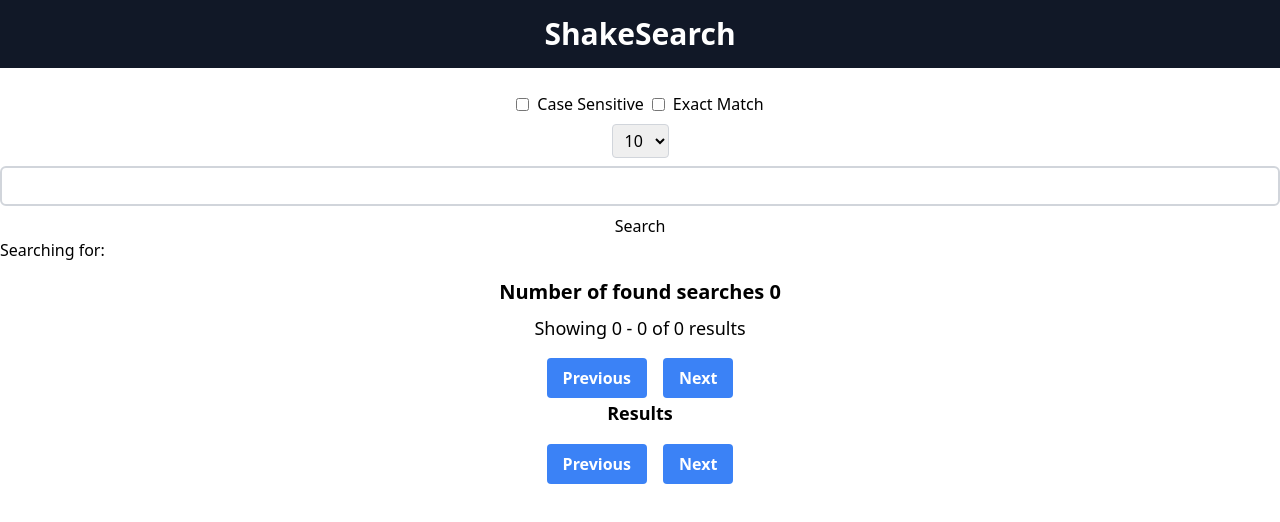
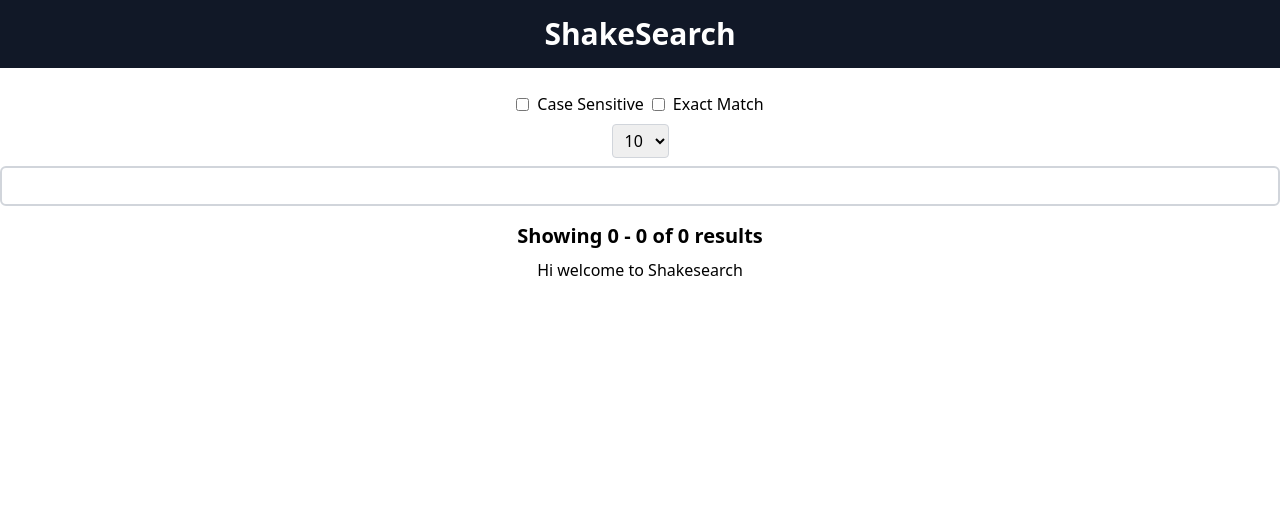
Before and after one commit to jakedevar/shakesearch_frontend, a React (Create React App) app: page / in a window 1280 px wide. Shown: the top 522 px of the page. Built offline with nearby package versions, Linux system fonts and the light colour scheme.

Commit message:
added loading spinner and logic to update when loading. also, removed api call from searchTerm useEffect

```diff
--- a/src/components/LoadingSpinner.tsx
+++ b/src/components/LoadingSpinner.tsx
@@ -1,6 +1,13 @@
 const LoadingSpinner = () => {
   return (
-      <div className="spinner w-10 h-10 text-blue-500 animate-spin" />
+    <div
+      className="inline-block h-8 w-8 animate-spin rounded-full border-4 border-solid border-current border-r-transparent align-[-0.125em] motion-reduce:animate-[spin_1.5s_linear_infinite]"
+      role="status">
+      <span
+       className="!absolute !-m-px !h-px !w-px !overflow-hidden !whitespace-nowrap !border-0 !p-0 ![clip:rect(0,0,0,0)]"
+      >Loading...</span
+      >
+    </div>
   );
 }
 
--- /dev/null
+++ b/src/components/PageButtons.tsx
@@ -0,0 +1,25 @@
+import {setPageNumber} from '../slices/storeSlice';
+import {useAppDispatch, useAppSelector} from '../hooks';
+const PageButtons = () => {
+  const dispatch = useAppDispatch();
+  const pageNumber = useAppSelector((state) => state.store.pageNumber);
+  const quantity = useAppSelector((state) => state.store.quantity);
+  const totalResults = useAppSelector((state) => state.store.totalResults);
+
+  const handlePageClick = (addOrSubtractFlag: number) => {
+    if (addOrSubtractFlag === 1) {
+      dispatch(setPageNumber(pageNumber * quantity >= totalResults ? pageNumber : pageNumber + 1));
+    } else {
+      dispatch(setPageNumber(pageNumber === 1 ? 1 : pageNumber - 1));
+    }
+  }
+
+  return (
+    <div className="mt-4 space-x-4">
+      <button onClick={() => { handlePageClick(-1) }} className="bg-blue-500 hover:bg-blue-700 text-white font-bold py-2 px-4 rounded">Previous</button>
+      <button onClick={() => { handlePageClick(1) }} className="bg-blue-500 hover:bg-blue-700 text-white font-bold py-2 px-4 rounded">Next</button>
+    </div>
+  )
+}
+
+export default PageButtons;
--- a/src/components/ResultsTable.tsx
+++ b/src/components/ResultsTable.tsx
@@ -1,20 +1,19 @@
-import { setPageNumber } from '../slices/storeSlice';
-import { useAppDispatch, useAppSelector } from '../hooks';
+import { useAppSelector } from '../hooks';
 import Table from './Table';
 import LoadingSpinner from "./LoadingSpinner";
 
 const ResultsTable = () => {
-  const dispatch = useAppDispatch();
-  const pageNumber = useAppSelector((state) => state.store.pageNumber);
-  const quantity = useAppSelector((state) => state.store.quantity);
   const totalResults = useAppSelector((state) => state.store.totalResults);
   const loading = useAppSelector((state) => state.store.loading);
+  const searchTerm = useAppSelector((state) => state.store.searchTerm);
+  const quantity = useAppSelector((state) => state.store.quantity);
+  const pageNumber = useAppSelector((state) => state.store.pageNumber);
 
-  const handlePageClick = (addOrSubtractFlag: number) => {
-    if (addOrSubtractFlag === 1) {
-      dispatch(setPageNumber(pageNumber * quantity >= totalResults ? pageNumber : pageNumber + 1));
+  const ShowDocsOrSpinner = () => {
+    if (!loading && totalResults === 0) {
+      return <p>Hi welcome to Shakesearch</p>
     } else {
-      dispatch(setPageNumber(pageNumber === 1 ? 1 : pageNumber - 1));
+      return loading ? <LoadingSpinner /> : <Table />
     }
   }
 
@@ -25,22 +24,15 @@ const ResultsTable = () => {
     return returnString;
   }
 
-      console.log(loading)
   return (
-    <section className="text-center" aria-labelledby="results-section">
-      <h2 id="results-section" className="sr-only">Search Results</h2>
-      <h3 className="text-xl font-semibold mb-2">Number of found searches {totalResults}</h3>
-      <h4 className="text-lg font-medium mb-4">{showAmountOfResults()}</h4>
-      <div className="mt-4 space-x-4">
-        <button onClick={() => { handlePageClick(-1) }} className="bg-blue-500 hover:bg-blue-700 text-white font-bold py-2 px-4 rounded">Previous</button>
-        <button onClick={() => { handlePageClick(1) }} className="bg-blue-500 hover:bg-blue-700 text-white font-bold py-2 px-4 rounded">Next</button>
-      </div>
-        {loading ? <LoadingSpinner /> : <Table />}
-      <div className="mt-4 space-x-4">
-        <button onClick={() => { handlePageClick(-1) }} className="bg-blue-500 hover:bg-blue-700 text-white font-bold py-2 px-4 rounded">Previous</button>
-        <button onClick={() => { handlePageClick(1) }} className="bg-blue-500 hover:bg-blue-700 text-white font-bold py-2 px-4 rounded">Next</button>
-      </div>
-    </section>
+    <>
+      <section className="text-center" aria-labelledby="results-section">
+        {/* <h2 id="results-section" className="sr-only">Search Results</h2> */}
+        {/* <h3 className="text-xl font-semibold mb-2">Number of found searches {totalResults}</h3> */}
+        <h3 className="text-xl font-semibold mb-2">{loading ? `Searching for ${searchTerm}` : showAmountOfResults()}</h3>
+        {ShowDocsOrSpinner()}
+      </section>
+      </>
   )
 }
 
--- a/src/components/SearchBar.tsx
+++ b/src/components/SearchBar.tsx
@@ -1,7 +1,7 @@
 import resultsAPICall from '../utils/resultsAPICall';
-import { setResults, setCaseSensitive, setSearchTerm, setPageNumber, setQuantity, setTotalResults, setReload, setExactMatch, setLoading } from '../slices/storeSlice';
+import { setResults, setCaseSensitive, setSearchTerm, setPageNumber, setQuantity, setTotalResults, setReload, setExactMatch, setLoading, } from '../slices/storeSlice';
 import { useAppDispatch, useAppSelector } from '../hooks';
-import { useState, useEffect } from 'react';
+import { useEffect } from 'react';
 import { ApiCallResult } from '../types/ApiCallResult';
 
 const SearchBar = () => {
@@ -12,19 +12,27 @@ const SearchBar = () => {
   const quantity = useAppSelector((state) => state.store.quantity);
   const reload = useAppSelector((state) => state.store.reload);
   const exactMatch = useAppSelector((state) => state.store.exactMatch);
+  const results = useAppSelector((state) => state.store.results);
 
-  const [debouncedSearchTerm, setDebouncedSearchTerm] = useState(searchTerm);
+  if (searchTerm.length == 0) {
+    dispatch(setLoading(false));
+  }
+
   useEffect(() => {
     const timerId = setTimeout(() => {
-      setDebouncedSearchTerm(searchTerm);
       if (searchTerm.length > 0) {
+        dispatch(setLoading(true));
         dispatch(setResults([]));
-        dispatch(setPageNumber(1));
-        resultsAPICall(caseSensitive, searchTerm, pageNumber, quantity, exactMatch).then((responseObject: ApiCallResult) => {
-          dispatch(setResults(responseObject.results));
-          dispatch(setTotalResults(responseObject.totalResults));
-        });
-        dispatch(setLoading(false));
+        if (pageNumber > 1) {
+          dispatch(setPageNumber(1));
+        } else {
+          dispatch(setReload(!reload));
+        }
+        // resultsAPICall(caseSensitive, searchTerm, pageNumber, quantity, exactMatch).then((responseObject: ApiCallResult) => {
+        //   dispatch(setResults(responseObject.results));
+        //   dispatch(setTotalResults(responseObject.totalResults));
+        //   dispatch(setLoading(false));
+        // });
       }
     }, 500);
     return () => {
@@ -42,9 +50,16 @@ const SearchBar = () => {
     }
   }, [pageNumber, reload]);
 
+  const handleSearchBarTyping = (e: React.ChangeEvent<HTMLInputElement>) => {
+    dispatch(setLoading(true));
+    if (results.length !== 0) {
+      dispatch(setResults([]));
+    }
+    dispatch(setSearchTerm(e.target.value));
+  };
+
   const handleQuanityChange = (e: React.ChangeEvent<HTMLSelectElement>) => {
     dispatch(setQuantity(parseInt(e.target.value)));
-    dispatch(setLoading(true));
     if (pageNumber > 1) {
       dispatch(setPageNumber(1));
     } else {
@@ -53,11 +68,6 @@ const SearchBar = () => {
   }
 
   const handleCaseSensitiveChange = () => {
-    dispatch(setLoading(true));
-    if (exactMatch) {
-      return;
-    }
-
     dispatch(setCaseSensitive(!caseSensitive));
     if (pageNumber > 1) {
       dispatch(setPageNumber(1));
@@ -67,11 +77,6 @@ const SearchBar = () => {
   }
 
   const handleExactMatchChange = () => {
-    dispatch(setLoading(true));
-    if (caseSensitive) {
-      return;
-    }
-
     dispatch(setExactMatch(!exactMatch));
     if (pageNumber > 1) {
       dispatch(setPageNumber(1));
@@ -102,12 +107,10 @@ const SearchBar = () => {
         <input
           id="search"
           value={searchTerm}
-          onChange={(e) => e.target.value.length === 0 ? dispatch(setSearchTerm(e.target.value)) : (function() {dispatch(setLoading(true)); dispatch(setResults([])); dispatch(setSearchTerm(e.target.value))})()}
+          onChange={(e) => e.target.value.length === 0 ? dispatch(setSearchTerm(e.target.value)) : handleSearchBarTyping(e)}
           className="w-full border-2 border-gray-300 bg-white h-10 px-5 pr-16 rounded-md text-sm focus:outline-none"
           />
-        <button type="submit">Search</button>
       </form>
-      <p>Searching for: {debouncedSearchTerm}</p>
     </div>
   );
 }
--- a/src/components/Table.tsx
+++ b/src/components/Table.tsx
@@ -1,18 +1,16 @@
 import highlightSearchWord from "../utils/highlightSearchWord";
 import {useAppSelector} from '../hooks'
 import { ResultObject } from "../types/ResultObject";
+import PageButtons from "./PageButtons";
 
 const Table = () => {
   const results = useAppSelector((state) => state.store.results);
   const caseSensitive = useAppSelector((state) => state.store.caseSensitive);
 
   return(
+    <>
+    <PageButtons />
     <table className="mx-auto">
-      <thead>
-        <tr>
-          <th className="text-lg font-semibold">Results</th>
-        </tr>
-      </thead>
       <tbody>
         {results.length > 0 && results.map((item: ResultObject, idx: number) => {
           let alternateColorClass = idx % 2 === 0 ? "bg-gray-300 hover:bg-gray-100" : "bg-white hover:bg-gray-300"
@@ -26,6 +24,8 @@ const Table = () => {
         })}
       </tbody>
     </table>
+    <PageButtons />
+        </>
   )
 }
 
```
Also changed, not shown: 1 other file (tests, documents, lock files or other folders).
